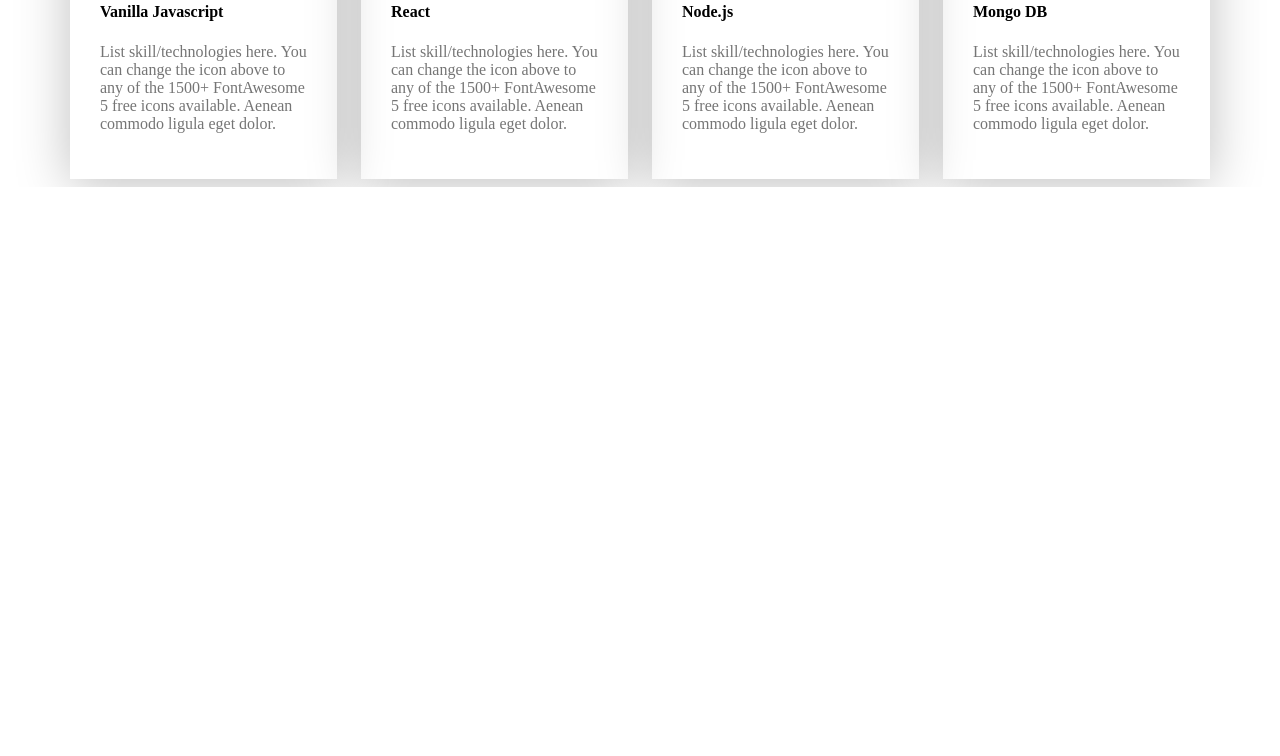
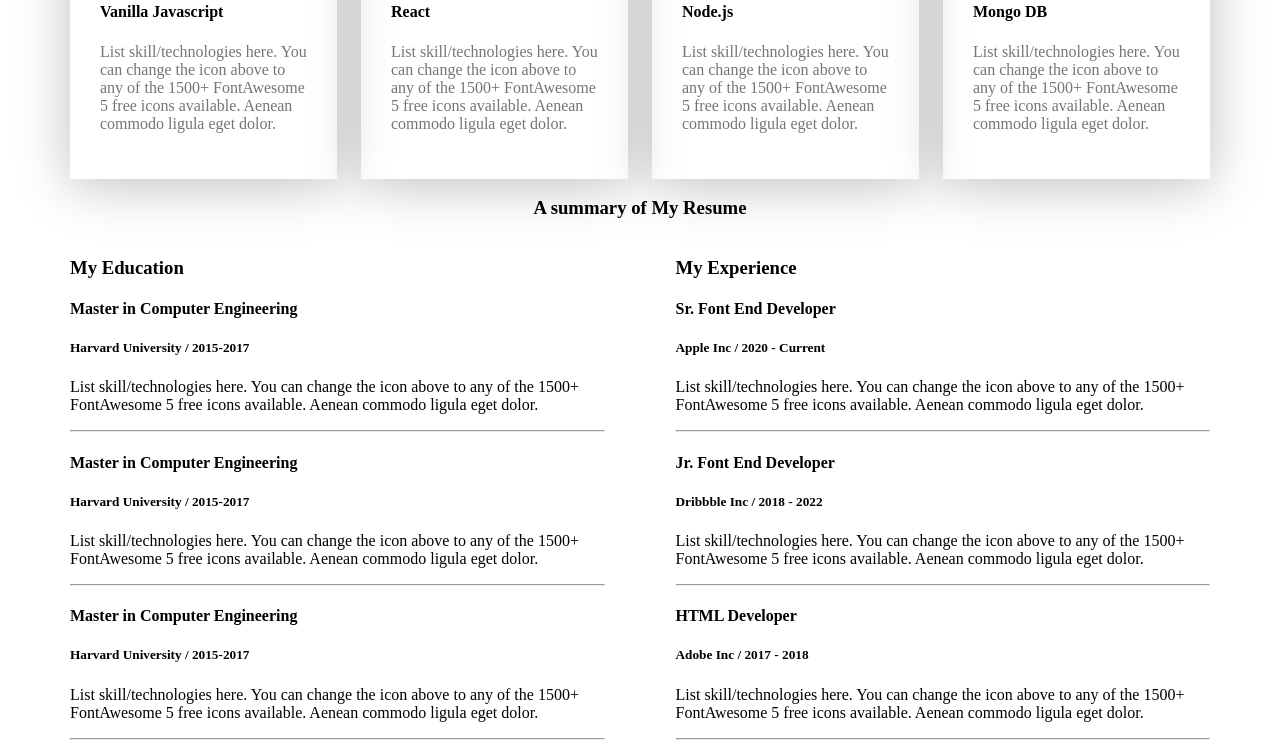
Before and after one commit to md-rafiul-islam/web-portfolio, a plain HTML site: page index.html in a window 1280 px wide. Shown: the part 1949-2705 px from the top of the page. Before the commit the page ends 2136 px from the top, so only its background shows below. Drawn offline with Linux system fonts and the light colour scheme.

Commit message:
Resume without css

```diff
--- a/index.html
+++ b/index.html
@@ -85,6 +85,54 @@
             </div>
 
         </section>
+
+        <section class="resume">
+            <h3 class="text-center">A summary of My Resume</h3>
+            <div class="resume-container">
+                <div class="resume-column">
+                    <h3 class="resume-title">My Education</h3>
+                    <div class="resume-details">
+                        <h4 class="experience">Master in Computer Engineering</h4>
+                        <h5 class="exp-time">Harvard University / 2015-2017</h5>
+                        <p class="exp-desc">List skill/technologies here. You can change the icon above to any of the 1500+ FontAwesome 5 free icons available. Aenean commodo ligula eget dolor.</p>
+                    </div>
+                    <hr>
+                    <div class="resume-details">
+                        <h4 class="experience">Master in Computer Engineering</h4>
+                        <h5 class="exp-time">Harvard University / 2015-2017</h5>
+                        <p class="exp-desc">List skill/technologies here. You can change the icon above to any of the 1500+ FontAwesome 5 free icons available. Aenean commodo ligula eget dolor.</p>
+                    </div>
+                    <hr>
+                    <div class="resume-details">
+                        <h4 class="experience">Master in Computer Engineering</h4>
+                        <h5 class="exp-time">Harvard University / 2015-2017</h5>
+                        <p class="exp-desc">List skill/technologies here. You can change the icon above to any of the 1500+ FontAwesome 5 free icons available. Aenean commodo ligula eget dolor.</p>
+                    </div>
+                    <hr>
+                </div>
+                <div class="resume-column">
+                    <h3 class="resume-title">My Experience</h3>
+                    <div class="resume-details">
+                        <h4 class="experience">Sr. Font End Developer</h4>
+                        <h5 class="exp-time">Apple Inc / 2020 - Current</h5>
+                        <p class="exp-desc">List skill/technologies here. You can change the icon above to any of the 1500+ FontAwesome 5 free icons available. Aenean commodo ligula eget dolor.</p>
+                    </div>
+                    <hr>
+                    <div class="resume-details">
+                        <h4 class="experience">Jr. Font End Developer</h4>
+                        <h5 class="exp-time">Dribbble Inc / 2018 - 2022</h5>
+                        <p class="exp-desc">List skill/technologies here. You can change the icon above to any of the 1500+ FontAwesome 5 free icons available. Aenean commodo ligula eget dolor.</p>
+                    </div>
+                    <hr>
+                    <div class="resume-details">
+                        <h4 class="experience">HTML Developer</h4>
+                        <h5 class="exp-time">Adobe Inc / 2017 - 2018</h5>
+                        <p class="exp-desc">List skill/technologies here. You can change the icon above to any of the 1500+ FontAwesome 5 free icons available. Aenean commodo ligula eget dolor.</p>
+                    </div>
+                    <hr>
+                </div>
+            </div>
+        </section>
     </main>
 </body>
 </html>
--- a/styles/portfolio.css
+++ b/styles/portfolio.css
@@ -125,7 +125,13 @@
 }
 
 .skill-card{
-
     padding:30px;
     box-shadow: 0px 6px 50px 0px rgba(0, 0, 0, 0.25);
 }
+
+/* Resume styles */
+
+.resume-container{
+    display: flex;
+    gap: 71px;
+}
```
